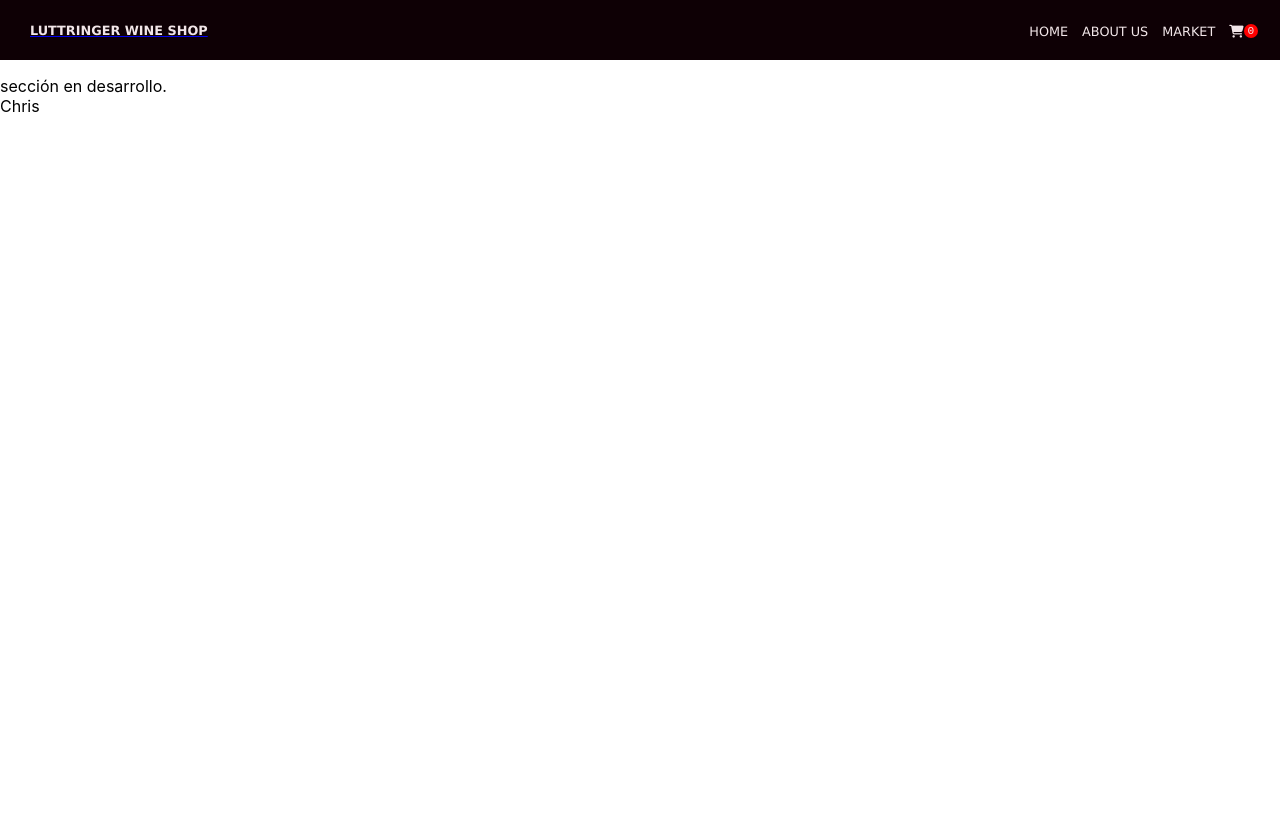
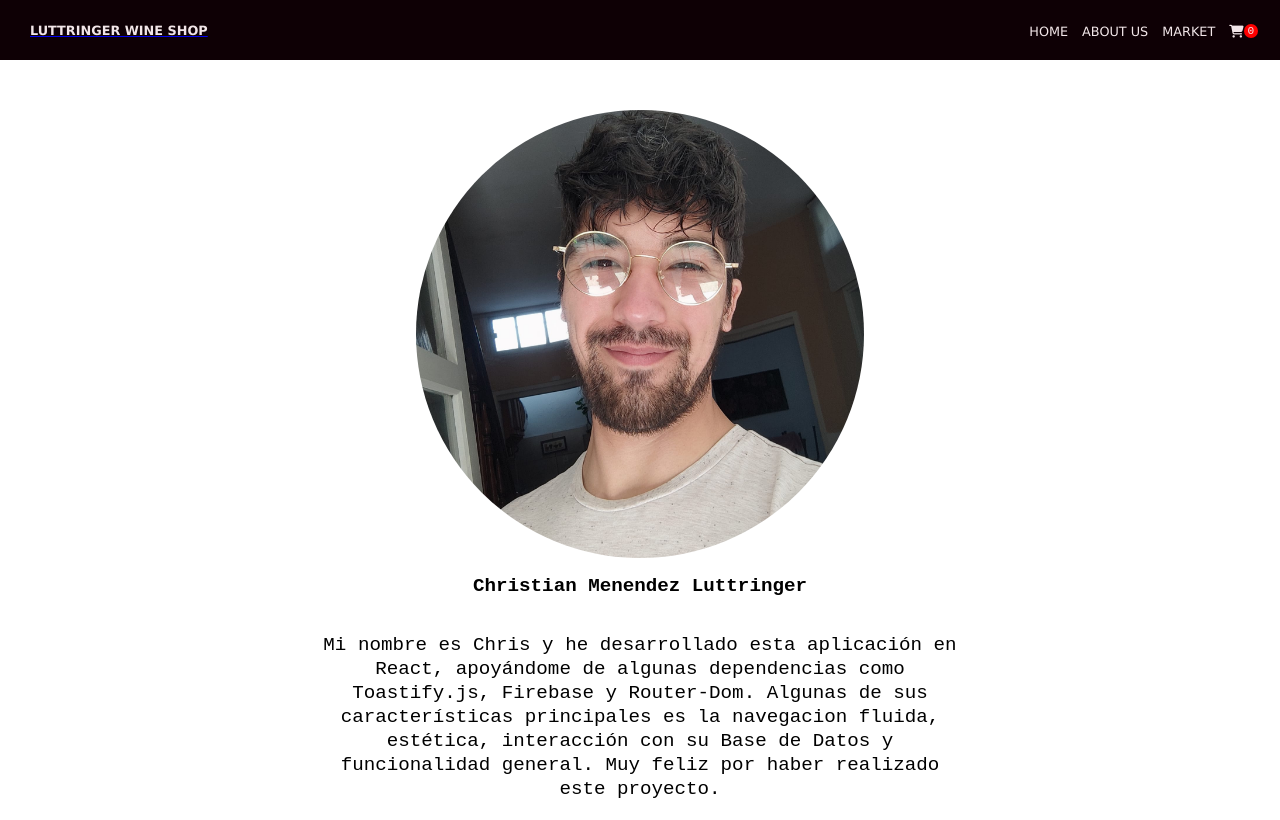
Before and after one commit to luttringer/PreEntregaReactMenendez, a React (Create React App) app: page /aboutUs in a window 1280 px wide. Built offline with nearby package versions, Linux system fonts and the light colour scheme.

Commit message:
se mejora about us

```diff
--- a/src/components/AboutUs/AboutUs.css
+++ b/src/components/AboutUs/AboutUs.css
@@ -0,0 +1,26 @@
+.contChris
+{
+    display: flex;
+    flex-direction: column;
+    justify-content: center;
+    align-items: center;
+    width: 50%;
+    margin: auto;
+    margin-top: 50px;
+}
+
+.contChris>img
+{
+    width: 35vw;
+    height: 35vw;
+    border-radius: 50%;
+    object-fit: cover;
+}
+
+.contChris>h2, .contChris>p
+{
+    font-family: monospace;
+    font-size: 1.2rem;
+    line-height: 1.5rem;
+    text-align: center;
+}
--- a/src/components/AboutUs/AboutUs.jsx
+++ b/src/components/AboutUs/AboutUs.jsx
@@ -1,8 +1,13 @@
 import "./AboutUs.css"
 const AboutUs = () => {
   return (
-    <div>
-        <p>sección en desarrollo.<br></br>Chris</p>
+    <div className="contChris">
+        <img src="/foto-chris.jpeg" alt="" />
+        <h2>Christian Menendez Luttringer</h2>
+        <p>Mi nombre es Chris y he desarrollado esta aplicación en React, apoyándome de algunas dependencias como Toastify.js, Firebase y Router-Dom.
+           Algunas de sus características principales es la navegacion fluida, estética, interacción con su Base de Datos y funcionalidad general. Muy feliz por
+           haber realizado este proyecto.
+        </p>
     </div>
   );
 }
--- a/src/context/carritoContext.js
+++ b/src/context/carritoContext.js
@@ -30,7 +30,11 @@ export const CarritoProvider = ({ children }) => {
   const eliminarProducto = (productoId) =>
   {
     const nuevoCarrito = carrito.filter(item => item.id !== productoId);
-    document.querySelector("#counterCarrito").innerHTML=parseInt(document.querySelector("#counterCarrito").innerHTML) - 1;
+    if(parseInt(document.querySelector("#counterCarrito").innerHTML>0))
+    {
+      document.querySelector("#counterCarrito").innerHTML=parseInt(document.querySelector("#counterCarrito").innerHTML) - 1;
+    }
+
     toast("Producto eliminado correctamente.");
     setCarrito(nuevoCarrito);
   };
```
Also changed, not shown: public/foto-chris.jpeg (added).
